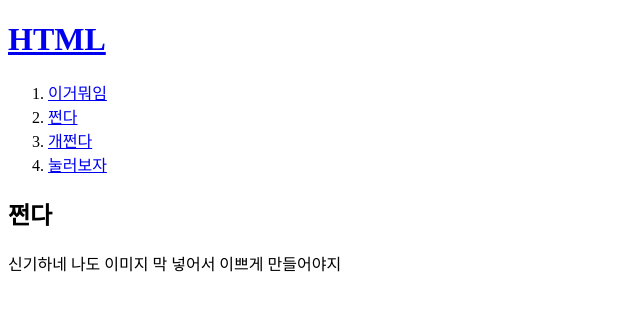
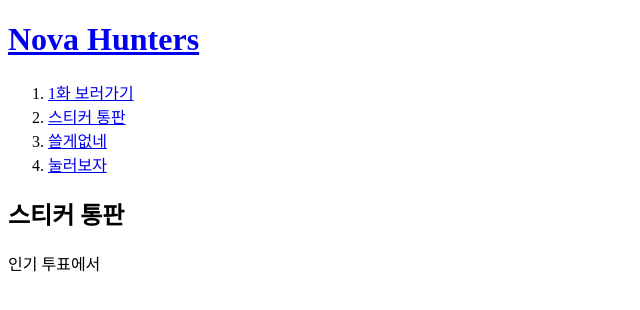
Before and after one commit to Novahunters/Novahunters.github.io, a plain HTML site: page 2.html in a window 1280 px wide. Shown: the whole page, without its empty margins (0-640 px from the left). Drawn offline with Linux system fonts and the light colour scheme.

Commit message:
Update 2.html

```diff
--- a/2.html
+++ b/2.html
@@ -1,19 +1,19 @@
 <!DOCTYPE html>
 <html>
 <head>
- <title>노바헌터즈</title>
+ <title>Nova Hunters</title>
  <meta charset="utf-8">
 </head>
 <body>
-<h1><a href="index.html">HTML</a></h1>
+<h1><a href="index.html">Nova Hunters</a></h1>
 <ol>
- <li><a href="1.html">이거뭐임</a></li>
- <li><a href="2.html">쩐다</a></li>
- <li><a href="3.html">개쩐다</a></li>
+ <li><a href="1.html">1화 보러가기</a></li>
+ <li><a href="2.html">스티커 통판</a></li>
+ <li><a href="3.html">쓸게없네</a></li>
  <li><a href="2.html">눌러보자</a></li>
 </ol>
 
-<h2>쩐다</h2>
-신기하네 나도 이미지 막 넣어서 이쁘게 만들어야지
+<h2>스티커 통판</h2>
+인기 투표에서
 </body>
 </html>
```
